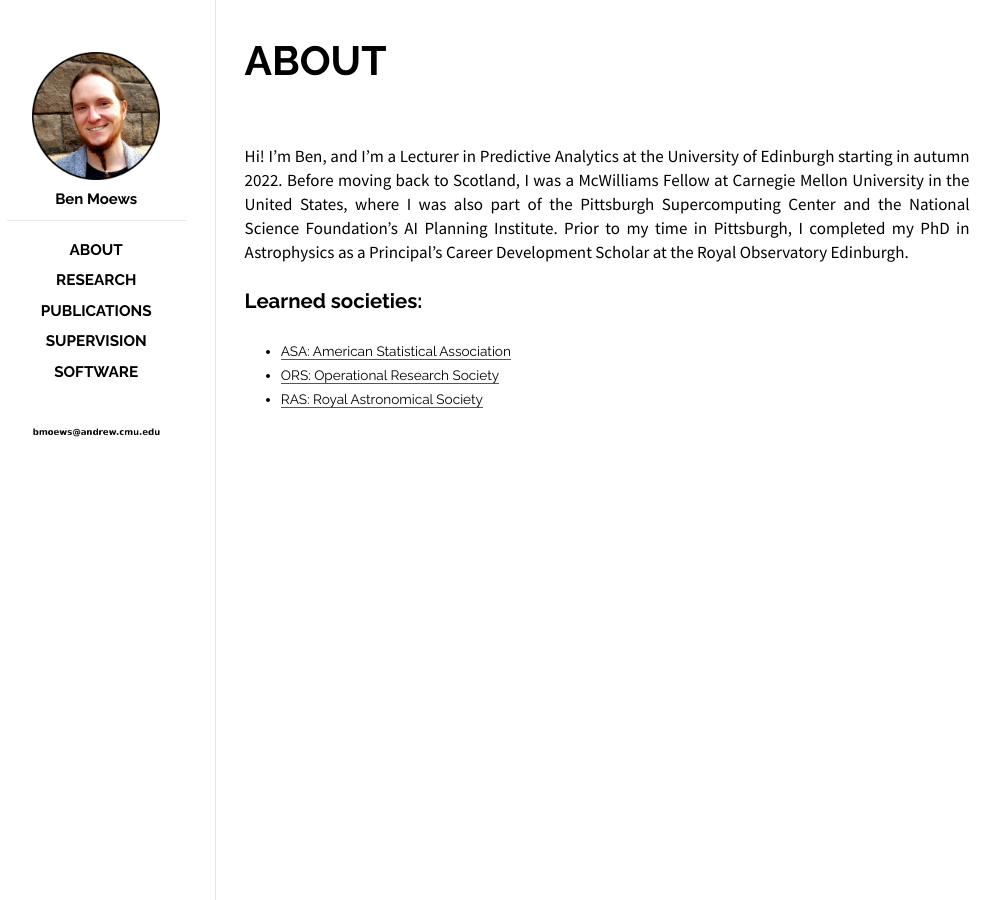
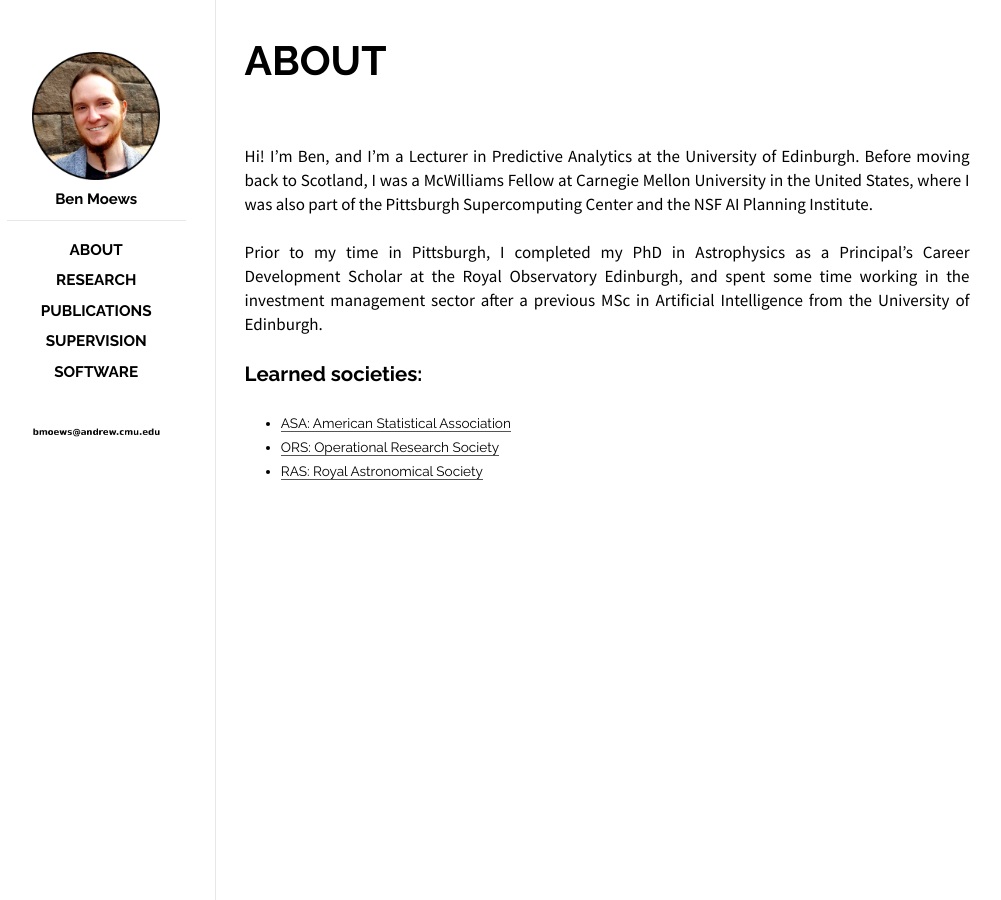
Before and after one commit to moews/moews.github.io, a Jekyll site: the page built from _posts/2017-03-27-about.md, in a window 1280 px wide. Shown: the whole page, without its empty margins (143-1144 px from the left). Built offline with Jekyll 4.4.1, drawn with Linux system fonts in a browser that asks for light colours.

Commit message:
Update 2017-03-27-about.md

```diff
--- a/_posts/2017-03-27-about.md
+++ b/_posts/2017-03-27-about.md
@@ -8,13 +8,11 @@
 
 <br>
 
-Hi! I'm Ben, and I'm a Lecturer in Predictive Analytics at the University of Edinburgh starting in autumn 2022. Before moving back to Scotland, I was a McWilliams Fellow at Carnegie Mellon University in the United States, where I was also part of the Pittsburgh Supercomputing Center and the National Science Foundation's AI Planning Institute. Prior to my time in Pittsburgh, I completed my PhD in Astrophysics as a Principal's Career Development Scholar at the Royal Observatory Edinburgh.
+Hi! I'm Ben, and I'm a Lecturer in Predictive Analytics at the University of Edinburgh. Before moving back to Scotland, I was a McWilliams Fellow at Carnegie Mellon University in the United States, where I was also part of the Pittsburgh Supercomputing Center and the NSF AI Planning Institute.
 
-<!--I'm a problem-driven methodologist with a focus on interdisciplinary research. With a detour through an MSc in Artificial Intelligence from the University of Edinburgh before my doctoral studies, I have also previously worked on financial machine learning in the investment management sector.-->
+Prior to my time in Pittsburgh, I completed my PhD in Astrophysics as a Principal's Career Development Scholar at the Royal Observatory Edinburgh, and spent some time working in the investment management sector after a previous MSc in Artificial Intelligence from the University of Edinburgh.
 
-<!--With a previous detour through a master's degree in AI, I'm also an accredited statistician with the American Statistical Association. Before my doctoral studies, I spent some time in the investment management sector working on the research and development of financial machine learning methods.-->
-
-<!--My research is centred on the development and application of approaches in machine learning, statistical inference and high-performance computing to address current domain challenges in a variety of areas.-->
+<!--Hi! I'm Ben, and I'm a Lecturer in Predictive Analytics at the University of Edinburgh starting in autumn 2022. Before moving back to Scotland, I was a McWilliams Fellow at Carnegie Mellon University in the United States, where I was also part of the Pittsburgh Supercomputing Center and the National Science Foundation's AI Planning Institute. Prior to my time in Pittsburgh, I completed my PhD in Astrophysics as a Principal's Career Development Scholar at the Royal Observatory Edinburgh.-->
 
 ## Learned societies:
 
```
